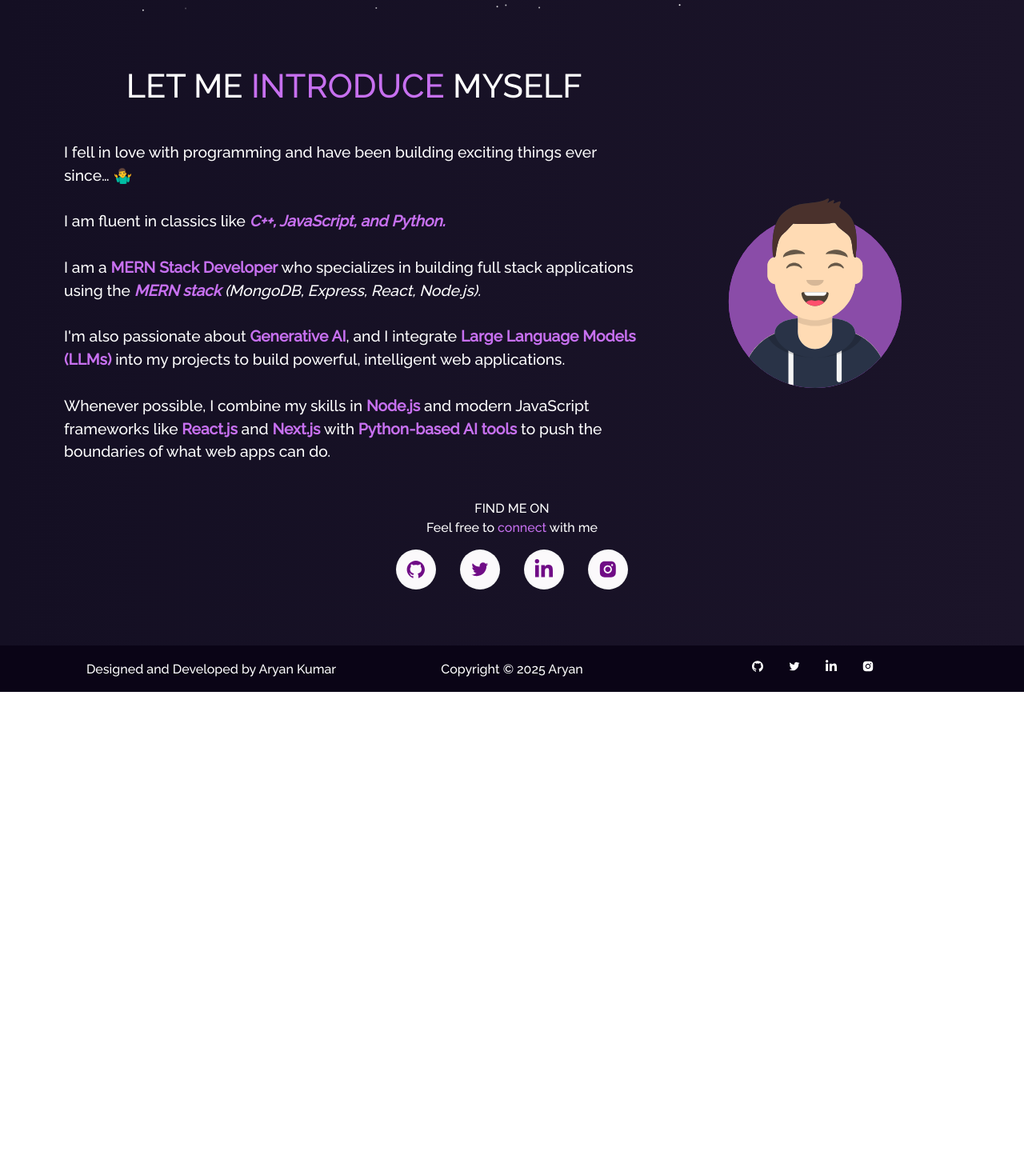
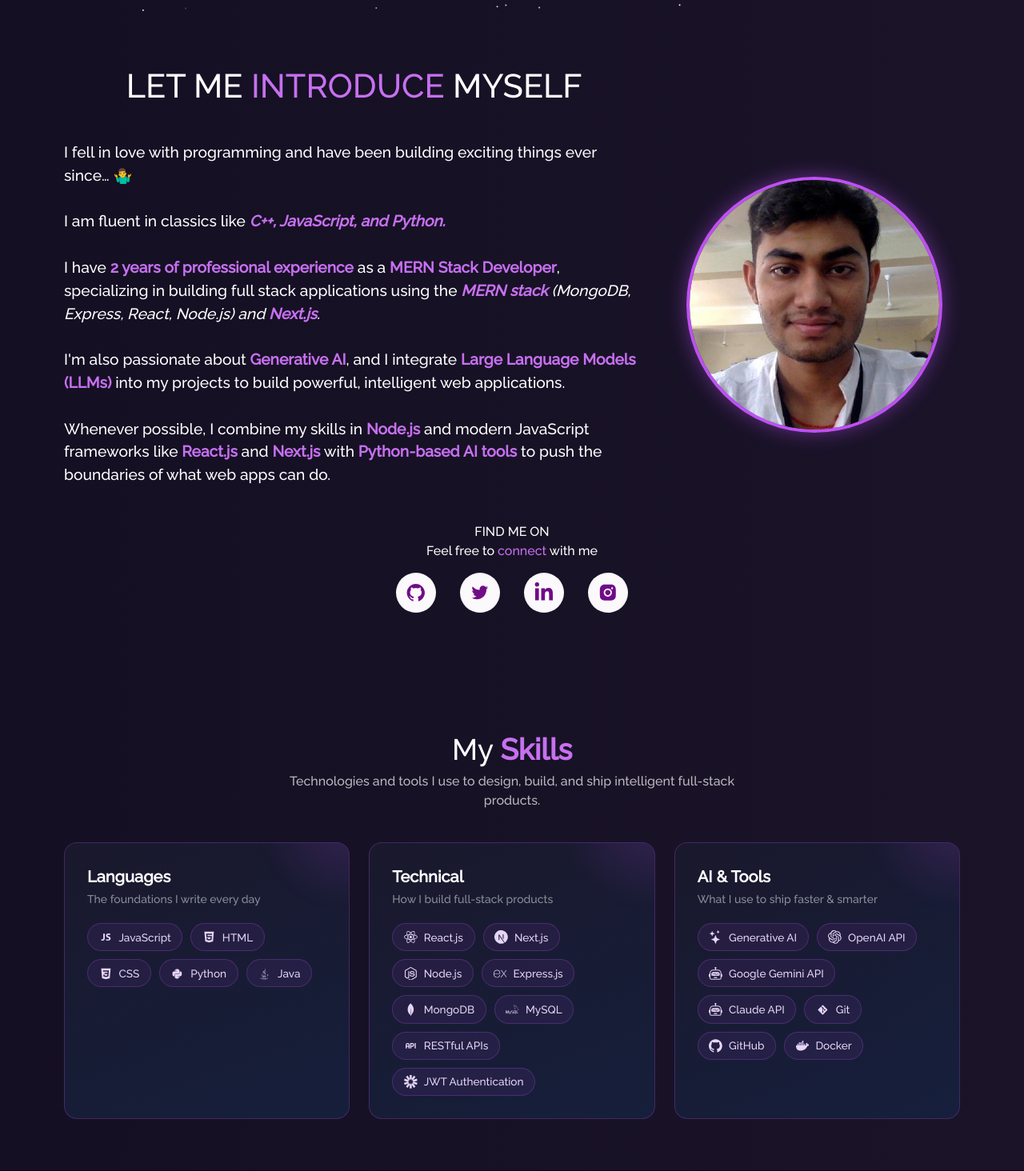
Before and after one commit to aryankumar-dev/aryankumar-portfolio, a React (Vite) app: page / in a window 1280 px wide. Shown: the part 786-2250 px from the top of the page at 80% size. Before the commit the page ends 1651 px from the top, so only its background shows below. Built offline with nearby package versions, Linux system fonts and the light colour scheme.

Commit message:
Update intro copy with 2 years experience and Next.js, add real profile photo, and add a Skills section

```diff
--- a/src/components/About/AboutCard.jsx
+++ b/src/components/About/AboutCard.jsx
@@ -21,15 +21,16 @@ function AboutCard() {
             degree in Computer Science.
             <br />
             I have{" "}
-            <span className="purple">1 year of professional experience</span>{" "}
-            as a Full Stack Web Developer at{" "}
-            <span className="purple">Protolab Services</span>.
+            <span className="purple">2 years of professional experience</span>{" "}
+            as a Full Stack Web Developer, most recently at{" "}
+            <span className="purple">Gravity Engineering Services</span>.
             <br />
             My core skills revolve around{" "}
             <span className="purple">
               MERN Stack (MongoDB, Express.js, React.js, Node.js)
             </span>
-            , and <span className="purple">Python</span> — especially for
+            , <span className="purple">Next.js</span>, and{" "}
+            <span className="purple">Python</span> — especially for
             backend development and experimenting with{" "}
             <span className="purple">Generative AI</span> and automation.
             <br />
--- a/src/components/Home/Home.jsx
+++ b/src/components/Home/Home.jsx
@@ -1,6 +1,7 @@
 import homeLogo from "../../Assets/home-main.svg";
 import Particle from "../Particle";
 import Home2 from "./Home2";
+import Skills from "./Skills";
 import Type from "./Type";
 
 function Home() {
@@ -39,6 +40,7 @@ function Home() {
         </div>
       </div>
       <Home2 />
+      <Skills />
     </section>
   );
 }
--- a/src/components/Home/Home2.jsx
+++ b/src/components/Home/Home2.jsx
@@ -1,4 +1,4 @@
-import myImg from "../../Assets/avatar.svg";
+import myImg from "../../Assets/avatar.jpeg";
 import Tilt from "react-parallax-tilt";
 import {
   AiFillGithub,
@@ -34,11 +34,13 @@ function Home2() {
               </i>
               <br />
               <br />
-              I am a <b className="purple">MERN Stack Developer</b> who
-              specializes in building full stack applications using the{" "}
+              I have <b className="purple">2 years of professional
+              experience</b> as a{" "}
+              <b className="purple">MERN Stack Developer</b>, specializing in
+              building full stack applications using the{" "}
               <i>
                 <b className="purple">MERN stack</b> (MongoDB, Express,
-                React, Node.js).
+                React, Node.js) and <b className="purple">Next.js</b>.
               </i>
               <br />
               <br />
--- /dev/null
+++ b/src/components/Home/Skills.jsx
@@ -0,0 +1,106 @@
+import {
+  DiJavascript1,
+  DiHtml5,
+  DiCss3,
+  DiPython,
+  DiJava,
+  DiGit,
+} from "react-icons/di";
+import {
+  SiReact,
+  SiNextdotjs,
+  SiNodedotjs,
+  SiExpress,
+  SiMongodb,
+  SiMysql,
+  SiJsonwebtokens,
+  SiOpenai,
+  SiGithub,
+  SiDocker,
+} from "react-icons/si";
+import { TbApi } from "react-icons/tb";
+import { BsStars, BsRobot } from "react-icons/bs";
+
+const SKILL_GROUPS = [
+  {
+    title: "Languages",
+    tagline: "The foundations I write every day",
+    skills: [
+      { icon: DiJavascript1, label: "JavaScript" },
+      { icon: DiHtml5, label: "HTML" },
+      { icon: DiCss3, label: "CSS" },
+      { icon: DiPython, label: "Python" },
+      { icon: DiJava, label: "Java" },
+    ],
+  },
+  {
+    title: "Technical",
+    tagline: "How I build full-stack products",
+    skills: [
+      { icon: SiReact, label: "React.js" },
+      { icon: SiNextdotjs, label: "Next.js" },
+      { icon: SiNodedotjs, label: "Node.js" },
+      { icon: SiExpress, label: "Express.js" },
+      { icon: SiMongodb, label: "MongoDB" },
+      { icon: SiMysql, label: "MySQL" },
+      { icon: TbApi, label: "RESTful APIs" },
+      { icon: SiJsonwebtokens, label: "JWT Authentication" },
+    ],
+  },
+  {
+    title: "AI & Tools",
+    tagline: "What I use to ship faster & smarter",
+    skills: [
+      { icon: BsStars, label: "Generative AI" },
+      { icon: SiOpenai, label: "OpenAI API" },
+      { icon: BsRobot, label: "Google Gemini API" },
+      { icon: BsRobot, label: "Claude API" },
+      { icon: DiGit, label: "Git" },
+      { icon: SiGithub, label: "GitHub" },
+      { icon: SiDocker, label: "Docker" },
+    ],
+  },
+];
+
+function Skills() {
+  return (
+    <div className="skills-section" id="skills">
+      <div className="mx-auto max-w-6xl px-4 py-16">
+        <h1 className="project-heading text-center">
+          My <strong className="purple">Skills</strong>
+        </h1>
+        <p className="mx-auto max-w-xl text-center text-white/70">
+          Technologies and tools I use to design, build, and ship
+          intelligent full-stack products.
+        </p>
+
+        <div className="mt-10 grid grid-cols-1 gap-6 md:grid-cols-3">
+          {SKILL_GROUPS.map((group) => (
+            <div key={group.title} className="skill-card group">
+              <div className="skill-card-glow" aria-hidden="true" />
+              <div className="relative z-10">
+                <h3 className="text-xl font-bold text-white">
+                  {group.title}
+                </h3>
+                <p className="mb-5 mt-1 text-sm text-white/50">
+                  {group.tagline}
+                </p>
+
+                <div className="flex flex-wrap gap-2.5">
+                  {group.skills.map(({ icon: Icon, label }) => (
+                    <span key={label} className="skill-chip">
+                      <Icon className="skill-chip-icon" />
+                      {label}
+                    </span>
+                  ))}
+                </div>
+              </div>
+            </div>
+          ))}
+        </div>
+      </div>
+    </div>
+  );
+}
+
+export default Skills;
--- a/src/style.css
+++ b/src/style.css
@@ -300,6 +300,16 @@ button:focus {
   padding-top: 9em !important;
 }
 
+.myAvtar img {
+  aspect-ratio: 1 / 1;
+  max-width: 320px;
+  object-fit: cover;
+  border-radius: 50%;
+  border: 4px solid #be50f4;
+  box-shadow: 0 0 25px rgba(190, 80, 244, 0.45);
+  margin: 0 auto;
+}
+
 @media (max-width: 767px) {
   .myAvtar {
     padding-top: 2em !important;
@@ -394,6 +404,73 @@ button:focus {
   display: inline-block !important;
   padding-right: 15px;
   padding-left: 15px;
+}
+
+/* --------- */
+/* Skills section */
+/* --------- */
+.skills-section {
+  position: relative;
+}
+
+.skill-card {
+  position: relative;
+  overflow: hidden;
+  border-radius: 16px;
+  border: 1px solid rgba(190, 80, 244, 0.25);
+  background: linear-gradient(160deg, rgba(26, 26, 46, 0.9), rgba(22, 33, 62, 0.9));
+  padding: 1.75rem;
+  transition: transform 0.35s ease, border-color 0.35s ease, box-shadow 0.35s ease;
+}
+
+.skill-card:hover {
+  transform: translateY(-6px);
+  border-color: rgba(190, 80, 244, 0.7);
+  box-shadow: 0 12px 30px rgba(190, 80, 244, 0.2);
+}
+
+.skill-card-glow {
+  position: absolute;
+  top: -40%;
+  right: -30%;
+  width: 220px;
+  height: 220px;
+  background: radial-gradient(circle, rgba(190, 80, 244, 0.35), transparent 70%);
+  filter: blur(10px);
+  opacity: 0.5;
+  transition: opacity 0.35s ease;
+  pointer-events: none;
+}
+
+.skill-card:hover .skill-card-glow {
+  opacity: 1;
+}
+
+.skill-chip {
+  display: inline-flex;
+  align-items: center;
+  gap: 0.5rem;
+  padding: 0.4rem 0.85rem;
+  border-radius: 999px;
+  font-size: 0.85rem;
+  font-weight: 500;
+  color: #e6d6f5;
+  background: rgba(190, 80, 244, 0.08);
+  border: 1px solid rgba(190, 80, 244, 0.25);
+  transition: 0.3s ease;
+}
+
+.skill-chip:hover {
+  color: #fff;
+  background: rgba(190, 80, 244, 0.9);
+  border-color: rgba(190, 80, 244, 0.9);
+  transform: translateY(-2px);
+  box-shadow: 0 4px 12px rgba(190, 80, 244, 0.35);
+}
+
+.skill-chip-icon {
+  font-size: 1.05rem;
+  flex-shrink: 0;
 }
 
 .icon-colour {
```
Also changed, not shown: src/Assets/avatar.jpeg (added).
